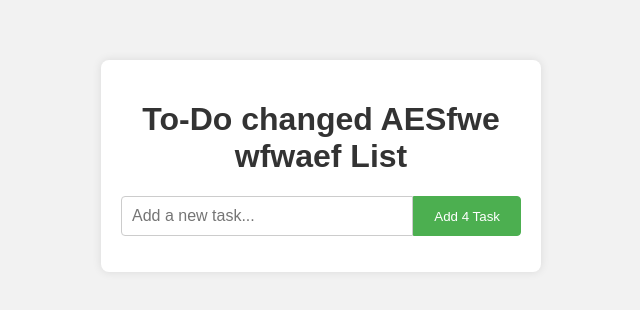
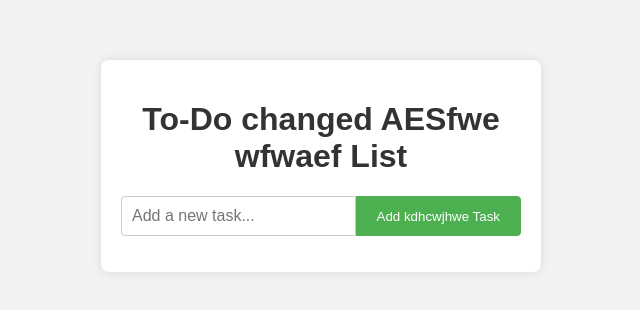
Before and after one commit to vish-cell/jen_test, a plain HTML site: page index.html in a window 1280 px wide. Shown: the part 234-544 px from the top of the page, without its empty margins (319-959 px from the left). Drawn offline with Linux system fonts and the light colour scheme.

Commit message:
change 8

```diff
--- a/index.html
+++ b/index.html
@@ -75,7 +75,7 @@ li:last-child {
     <h1>To-Do changed  AESfwe wfwaef List</h1>
     <div class="todo-form">
       <input type="text" id="taskInput" placeholder="Add a new task...">
-      <button onclick="addTask()">Add 4 Task</button>
+      <button onclick="addTask()">Add kdhcwjhwe Task</button>
     </div>
     <ul id="taskList">
       <!-- Tasks will be dynamically added here -->
```
